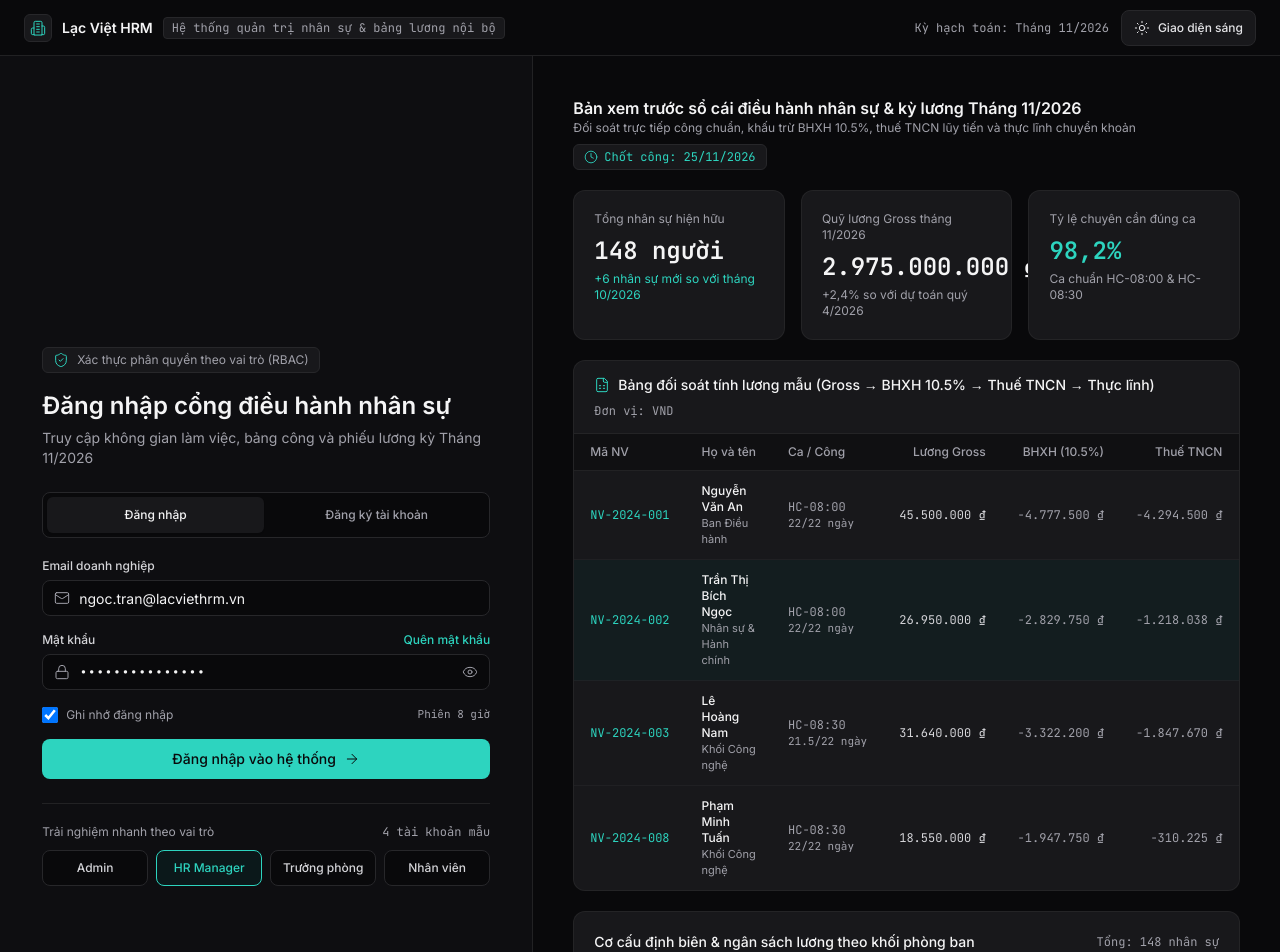
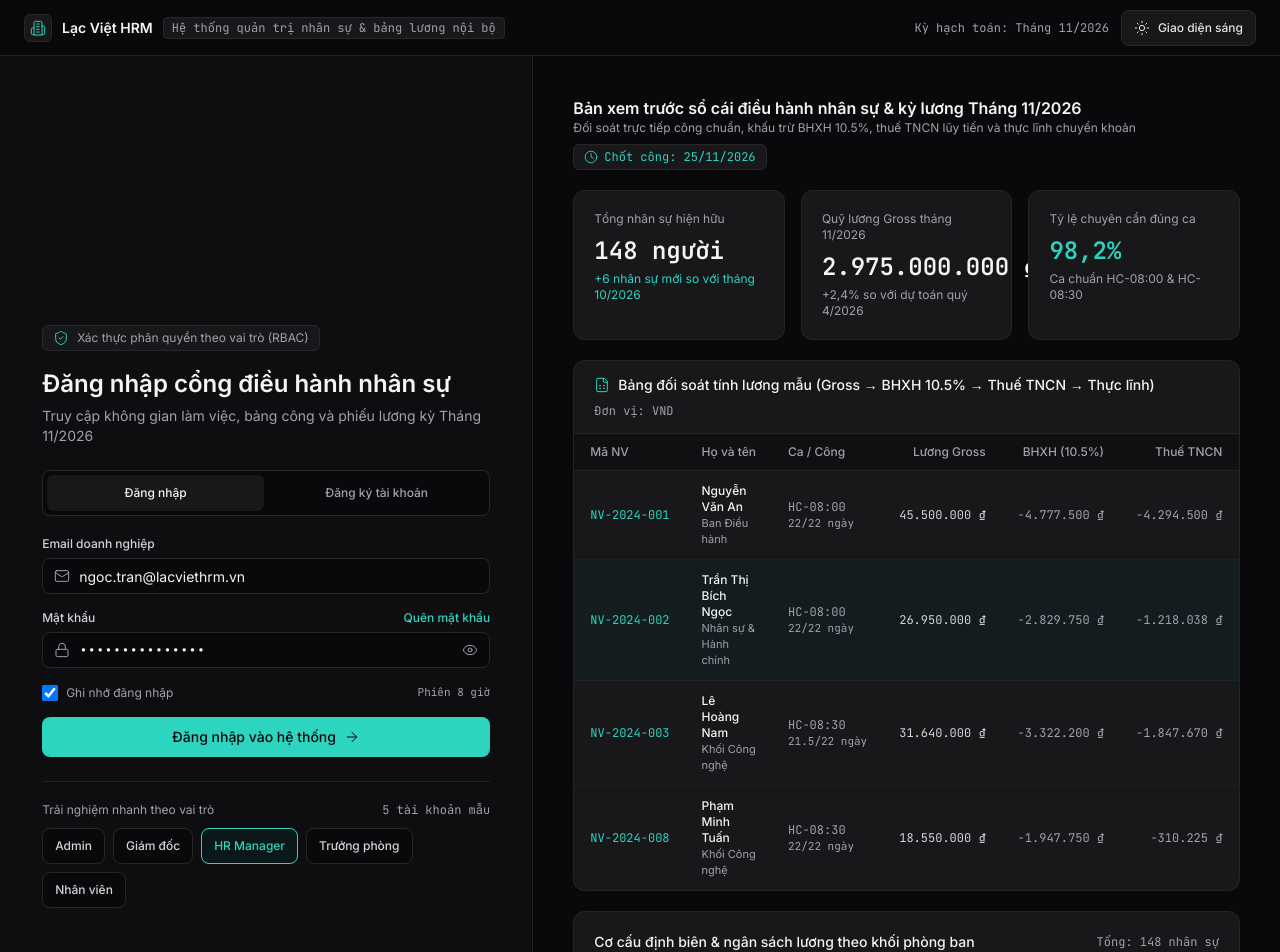
Before and after one commit to vinhce/Quan-tri-hanh-chinh-nhan-su, a Next.js app: page /login in a window 1280 px wide. Shown: the top 952 px of the page. Built offline with nearby package versions, Linux system fonts and the light colour scheme.

Commit message:
feat(login): add quick demo login pill and credentials for DIRECTOR role

```diff
--- a/src/app/login/page.tsx
+++ b/src/app/login/page.tsx
@@ -45,6 +45,16 @@ const DEMO_ACCOUNTS: DemoAccount[] = [
     shiftCode: "HC-08:00",
   },
   {
+    role: "DIRECTOR",
+    shortLabel: "Giám đốc",
+    roleTitle: "Giám đốc Điều hành",
+    empCode: "NV-2024-000",
+    fullName: "Trần Quốc Việt",
+    email: "viet.tran@hrm-enterprise.vn",
+    department: "Ban Điều hành",
+    shiftCode: "HC-08:00",
+  },
+  {
     role: "HR_MANAGER",
     shortLabel: "HR Manager",
     roleTitle: "Trưởng phòng Nhân sự",
@@ -80,6 +90,7 @@ const REGISTER_ROLE_OPTIONS: Array<{ value: RoleCode; label: string }> = [
   { value: "EMPLOYEE", label: "Nhân viên chính thức (EMPLOYEE)" },
   { value: "DEPT_MANAGER", label: "Trưởng bộ phận (DEPT_MANAGER)" },
   { value: "HR_MANAGER", label: "Trưởng phòng Nhân sự (HR_MANAGER)" },
+  { value: "DIRECTOR", label: "Giám đốc Điều hành (DIRECTOR)" },
 ];
 
 const PREVIEW_PAYROLL_ROWS = [
@@ -141,6 +152,13 @@ function resolveRoleFromEmail(email: string, fallbackRole: RoleCode): RoleCode {
   const matchedDemo = DEMO_ACCOUNTS.find((a) => a.email.toLowerCase() === normalized);
   if (matchedDemo) return matchedDemo.role;
   if (normalized.includes("admin")) return "SUPER_ADMIN";
+  if (
+    normalized.includes("viet.tran") ||
+    normalized.includes("director") ||
+    normalized.includes("giamdoc")
+  ) {
+    return "DIRECTOR";
+  }
   if (normalized.includes("hr") || normalized.includes("nhansu")) return "HR_MANAGER";
   if (normalized.includes("manager") || normalized.includes("truongphong")) return "DEPT_MANAGER";
   return fallbackRole;
@@ -700,9 +718,9 @@ export default function LoginPage() {
             <div className="mt-6 border-t border-zinc-200/80 pt-5 dark:border-zinc-800/80">
               <div className="mb-2.5 flex items-center justify-between text-xs text-zinc-500 dark:text-zinc-400">
                 <span>Trải nghiệm nhanh theo vai trò</span>
-                <span className="font-mono tabular-nums">4 tài khoản mẫu</span>
+                <span className="font-mono tabular-nums">5 tài khoản mẫu</span>
               </div>
-              <div className="grid grid-cols-2 gap-2 sm:grid-cols-4">
+              <div className="flex flex-wrap gap-2">
                 {DEMO_ACCOUNTS.map((acc) => {
                   const isSelected = selectedRole === acc.role && authTab === "login";
                   return (
@@ -710,7 +728,7 @@ export default function LoginPage() {
                       key={acc.role}
                       type="button"
                       onClick={() => handleSelectDemo(acc)}
-                      className={`flex h-9 items-center justify-center rounded-lg border px-2.5 text-xs font-medium transition-colors ${
+                      className={`flex h-9 items-center justify-center rounded-lg border px-3 text-xs font-medium transition-colors ${
                         isSelected
                           ? "border-teal-700 bg-teal-50/60 text-teal-700 dark:border-teal-400 dark:bg-teal-950/30 dark:text-teal-400"
                           : "border-zinc-200/80 bg-zinc-50 text-zinc-700 hover:bg-zinc-100 dark:border-zinc-800 dark:bg-zinc-950 dark:text-zinc-300 dark:hover:bg-zinc-900"
```
